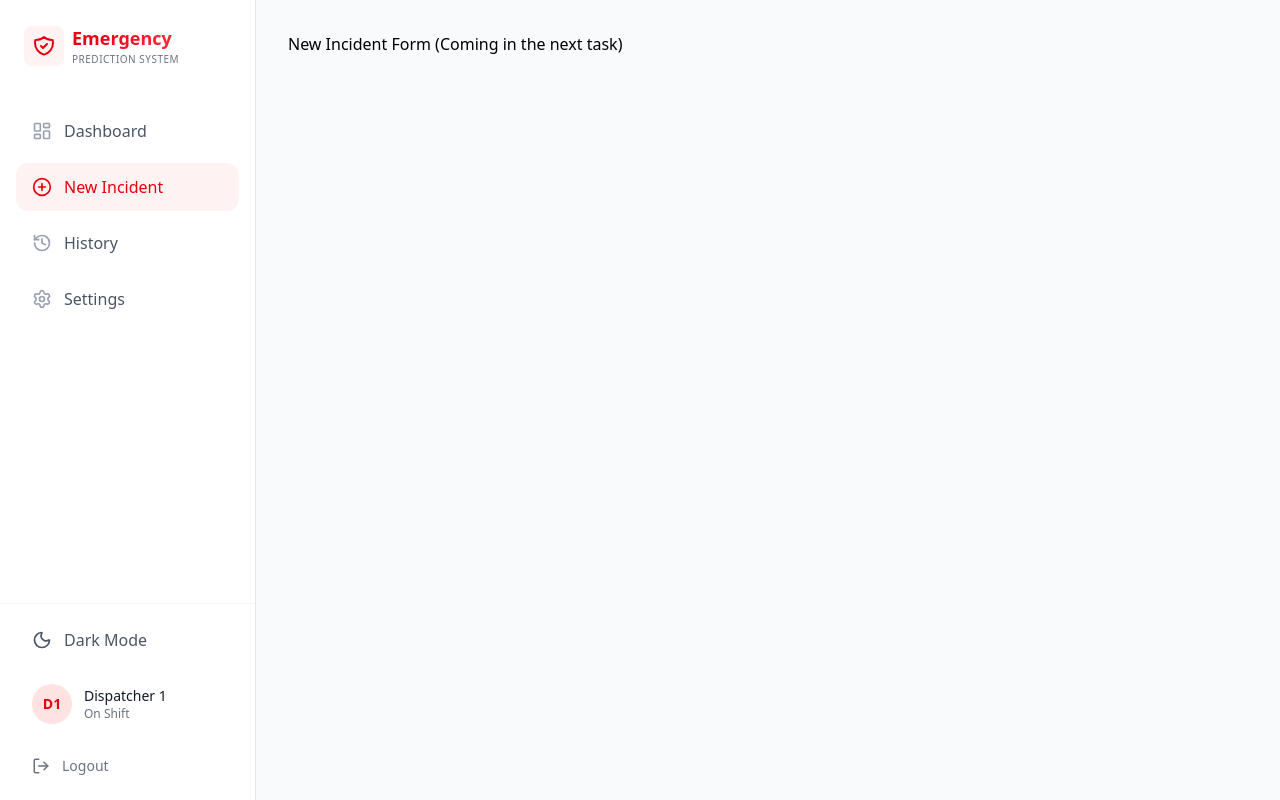
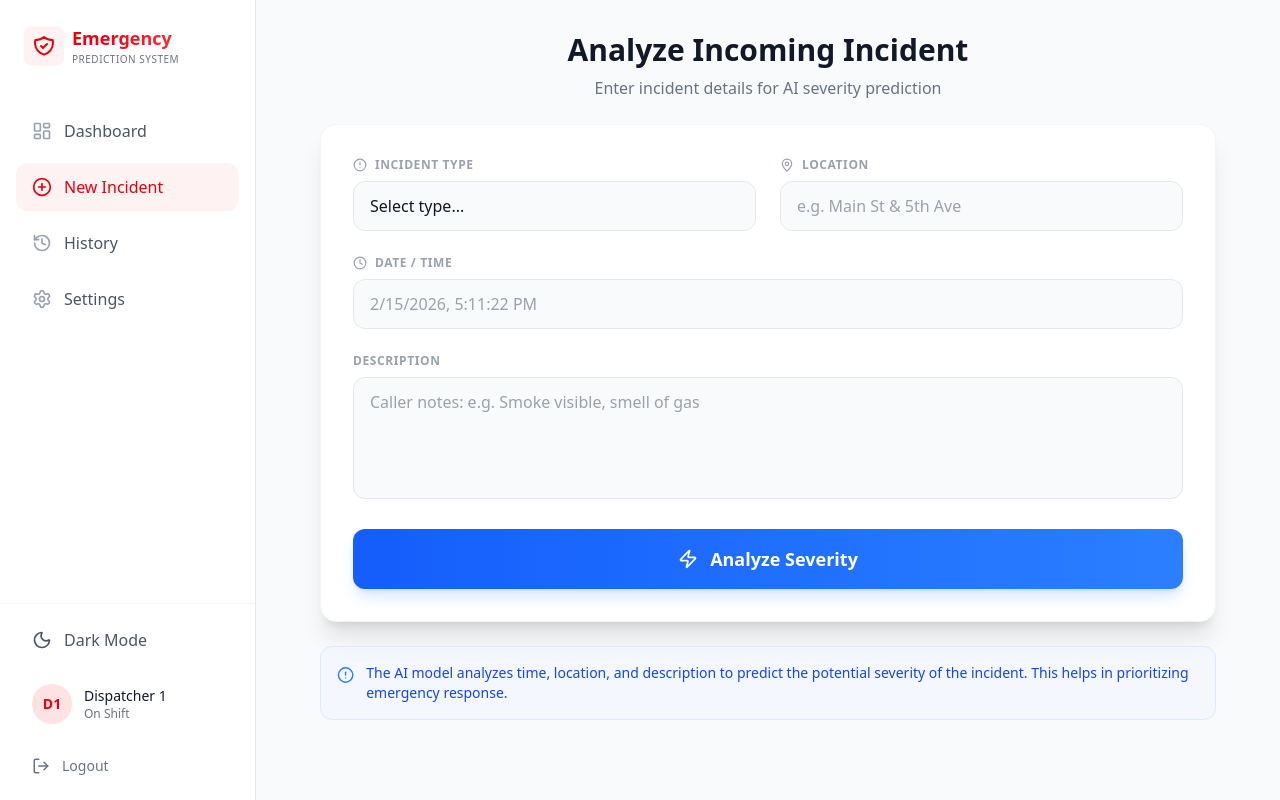
Before and after one commit to Munezeroolivierhugue/emergency-prediction-system, a React (Vite) app in the folder frontend/emergency-prediction-frontend/: page /newincident in a window 1280 px wide. Built offline with nearby package versions, Linux system fonts and the light colour scheme.

Commit message:
feat: implement incident analysis form and severity prediction UI

```diff
--- a/frontend/emergency-prediction-frontend/src/components/Newincident.jsx
+++ b/frontend/emergency-prediction-frontend/src/components/Newincident.jsx
@@ -1,9 +1,170 @@
-import React from 'react'
+import React, { useState, useEffect } from "react";
+import { Zap, MapPin, Clock, AlertCircle, Loader2, CheckCircle2 } from "lucide-react";
 
-const newincident = () => {
+const NewIncident = () => {
+    const [formData, setFormData] = useState({
+        incidentType: "",
+        location: "",
+        dateTime: new Date().toLocaleString(),
+        description: "",
+    });
+
+    const [loading, setLoading] = useState(false);
+    const [success, setSuccess] = useState(false);
+
+    // Update time every second if needed, or just set it once on load
+    useEffect(() => {
+        const timer = setInterval(() => {
+            setFormData((prev) => ({
+                ...prev,
+                dateTime: new Date().toLocaleString(),
+            }));
+        }, 1000);
+        return () => clearInterval(timer);
+    }, []);
+
+    const handleChange = (e) => {
+        const { name, value } = e.target;
+        setFormData((prev) => ({ ...prev, [name]: value }));
+    };
+
+    const handleSubmit = (e) => {
+        e.preventDefault();
+        if (!formData.incidentType || !formData.location || !formData.description) {
+            alert("Please fill in all fields.");
+            return;
+        }
+
+        setLoading(true);
+        // Simulate AI analysis delay
+        setTimeout(() => {
+            setLoading(false);
+            setSuccess(true);
+            setTimeout(() => setSuccess(false), 3000);
+        }, 2000);
+    };
+
     return (
-        <div>New Incident Form (Coming in the next task)</div>
-    )
-}
+        <div className="max-w-4xl mx-auto space-y-6">
+            {/* Header */}
+            <div className="text-center space-y-2">
+                <h2 className="text-3xl font-bold text-gray-900 dark:text-white">
+                    Analyze Incoming Incident
+                </h2>
+                <p className="text-gray-500 dark:text-slate-400">
+                    Enter incident details for AI severity prediction
+                </p>
+            </div>
 
-export default newincident
+            {/* Form Card */}
+            <div className="bg-white dark:bg-slate-900 rounded-2xl shadow-xl border border-gray-100 dark:border-slate-800 overflow-hidden">
+                <form onSubmit={handleSubmit} className="p-8 space-y-6">
+                    <div className="grid grid-cols-1 md:grid-cols-2 gap-6">
+                        {/* Incident Type */}
+                        <div className="space-y-2">
+                            <label className="text-xs font-bold text-gray-400 dark:text-slate-500 uppercase tracking-wider flex items-center space-x-2">
+                                <AlertCircle size={14} />
+                                <span>Incident Type</span>
+                            </label>
+                            <select
+                                name="incidentType"
+                                value={formData.incidentType}
+                                onChange={handleChange}
+                                className="w-full bg-gray-50 dark:bg-slate-800 border border-gray-200 dark:border-slate-700 rounded-xl px-4 py-3 text-gray-900 dark:text-white focus:ring-2 focus:ring-blue-500 outline-none transition-all appearance-none outline-none"
+                            >
+                                <option value="">Select type...</option>
+                                <option value="Fire">Fire / Smoke</option>
+                                <option value="Medical">Medical Emergency</option>
+                                <option value="Police">Police Requirement</option>
+                                <option value="Accident">Road Accident</option>
+                                <option value="Other">Other</option>
+                            </select>
+                        </div>
+
+                        {/* Location */}
+                        <div className="space-y-2">
+                            <label className="text-xs font-bold text-gray-400 dark:text-slate-500 uppercase tracking-wider flex items-center space-x-2">
+                                <MapPin size={14} />
+                                <span>Location</span>
+                            </label>
+                            <input
+                                type="text"
+                                name="location"
+                                placeholder="e.g. Main St & 5th Ave"
+                                value={formData.location}
+                                onChange={handleChange}
+                                className="w-full bg-gray-50 dark:bg-slate-800 border border-gray-200 dark:border-slate-700 rounded-xl px-4 py-3 text-gray-900 dark:text-white placeholder-gray-400 dark:placeholder-slate-600 focus:ring-2 focus:ring-blue-500 outline-none transition-all"
+                            />
+                        </div>
+                    </div>
+
+                    {/* Date / Time */}
+                    <div className="space-y-2">
+                        <label className="text-xs font-bold text-gray-400 dark:text-slate-500 uppercase tracking-wider flex items-center space-x-2">
+                            <Clock size={14} />
+                            <span>Date / Time</span>
+                        </label>
+                        <input
+                            type="text"
+                            readOnly
+                            value={formData.dateTime}
+                            className="w-full bg-gray-50 dark:bg-slate-800 border border-gray-200 dark:border-slate-700 rounded-xl px-4 py-3 text-gray-400 dark:text-slate-500 cursor-not-allowed outline-none"
+                        />
+                    </div>
+
+                    {/* Description */}
+                    <div className="space-y-2">
+                        <label className="text-xs font-bold text-gray-400 dark:text-slate-500 uppercase tracking-wider flex items-center space-x-2">
+                            <span>Description</span>
+                        </label>
+                        <textarea
+                            name="description"
+                            rows="4"
+                            placeholder="Caller notes: e.g. Smoke visible, smell of gas"
+                            value={formData.description}
+                            onChange={handleChange}
+                            className="w-full bg-gray-50 dark:bg-slate-800 border border-gray-200 dark:border-slate-700 rounded-xl px-4 py-3 text-gray-900 dark:text-white placeholder-gray-400 dark:placeholder-slate-600 focus:ring-2 focus:ring-blue-500 outline-none transition-all resize-none"
+                        ></textarea>
+                    </div>
+
+                    {/* Submit Button */}
+                    <button
+                        type="submit"
+                        disabled={loading}
+                        className={`w-full flex items-center justify-center space-x-3 py-4 rounded-xl font-bold text-lg transition-all transform active:scale-[0.98] ${success
+                            ? "bg-green-500 text-white"
+                            : "bg-gradient-to-r from-blue-600 to-blue-500 hover:from-blue-700 hover:to-blue-600 text-white shadow-lg shadow-blue-500/20"
+                            } disabled:opacity-70 disabled:cursor-not-allowed`}
+                    >
+                        {loading ? (
+                            <>
+                                <Loader2 className="animate-spin" size={24} />
+                                <span>AI Analyzing...</span>
+                            </>
+                        ) : success ? (
+                            <>
+                                <CheckCircle2 size={24} />
+                                <span>Analysis Complete</span>
+                            </>
+                        ) : (
+                            <>
+                                <Zap size={20} />
+                                <span>Analyze Severity</span>
+                            </>
+                        )}
+                    </button>
+                </form>
+            </div>
+
+            {/* Info Alert (Optional) */}
+            <div className="flex items-start space-x-3 p-4 bg-blue-50/50 dark:bg-blue-900/10 border border-blue-100 dark:border-blue-900/20 rounded-xl">
+                <AlertCircle size={20} className="text-blue-500 mt-0.5" />
+                <p className="text-sm text-blue-700 dark:text-blue-400">
+                    The AI model analyzes time, location, and description to predict the potential severity of the incident. This helps in prioritizing emergency response.
+                </p>
+            </div>
+        </div>
+    );
+};
+
+export default NewIncident;
```
